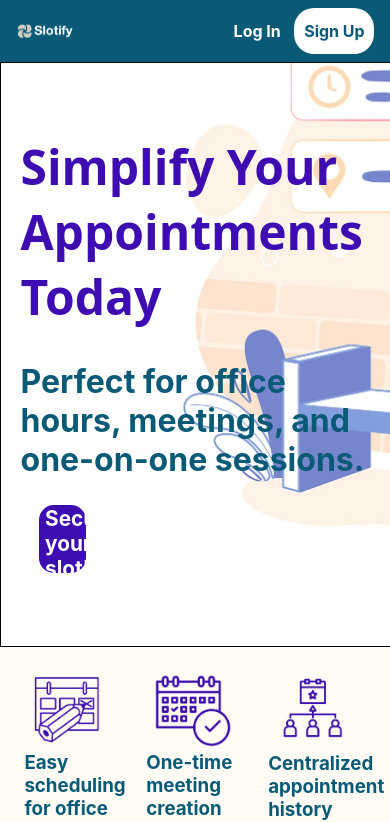
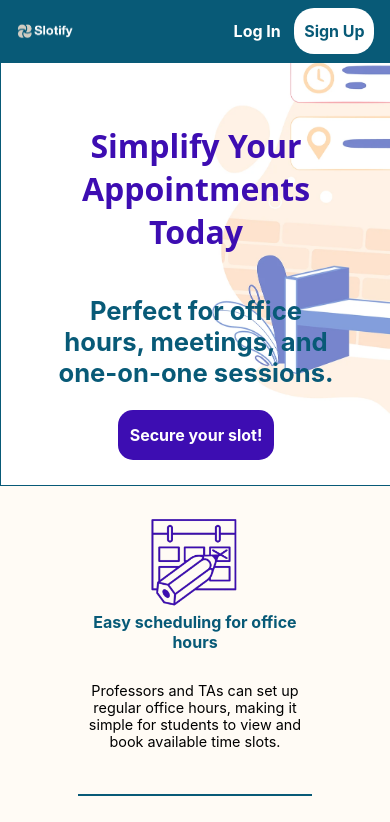
Before and after one commit to abrarfuad27/Slotify, a React (Create React App) app in the folder frontend/: page / in a window 390 px wide. Shown: the top 822 px of the page. Built offline with nearby package versions, Linux system fonts and the light colour scheme; no server answers.

Commit message:
Responsive styling for landing page

```diff
--- a/frontend/src/pages/landing.jsx
+++ b/frontend/src/pages/landing.jsx
@@ -5,7 +5,6 @@ import Footer from '../components/footer';
 import schedule_icon from '../assets/schedule_icon.png';
 import meeting_icon from '../assets/meeting_icon.png';
 import appointment_icon from '../assets/appointment_icon.png';
-import NavBarMember from '../components/navbarMember';
 
 import '../style/landing.css';
 
@@ -37,21 +36,21 @@ const Landing = () => {
 
         {/* content section */}
         <div className='content'>
-            <div className='content-item'>
+            <div className='content-item' id='item1'>
                 <img src={schedule_icon}></img>
                 <h3>Easy scheduling for office hours</h3>
                 <p>Professors and TAs can set up regular office hours,
                     making it simple for students to view and book available time slots.</p>
             </div>
 
-            <div className='content-item'>
+            <div className='content-item' id='item2'>
                 <img src={meeting_icon}></img>
                 <h3>One-time meeting creation</h3>
                 <p>Create unique, non-recurring meetings for
                     special appointments or  discussions, ensuring flexibility in scheduling.</p>
             </div>
 
-            <div className='content-item'>
+            <div className='content-item' id='item3'>
                 <img src={appointment_icon}></img>
                 <h3>Centralized appointment history</h3>
                 <p>Access a clear, organized list of all past and
--- a/frontend/src/style/landing.css
+++ b/frontend/src/style/landing.css
@@ -6,16 +6,20 @@
 /* general text */
 .landing h1 {
   color: #3d0db2;
-  font-size: 3rem;
+  font-size: 2.5rem;
   font-family: "Open Sans", sans-serif;
+  width: 50%;
 }
 .landing h2 {
   font-size: 2rem;
   color: #085a77;
+  width: 70%;
 }
 .landing h3 {
   margin-top: 0px;
   color: #085a77;
+  text-align: center;
+
 }
 .landing h2,
 h3,
@@ -28,13 +32,14 @@ p {
   position: relative;
   width: 100vw;
   height: 69vh;
-  border-style: solid;
-  border-width: 1px;
+  border : 1px solid #085a77;
+  overflow: hidden;
+
 }
 .hero-img {
-  height: 80vh;
+  height: 90vh;
   width: 100vw;
-  left: 0px;
+  left: 0vw;
   top: -11vh;
 
   background-image: url("../assets/bg_img.png");
@@ -43,6 +48,8 @@ p {
   opacity: 0.6;
   z-index: -1;
   position: absolute;
+
+  transform: translate(10%, -5%);
 }
 
 .hero-txt {
@@ -76,12 +83,20 @@ p {
   justify-content: space-evenly;
   overflow: hidden;
   background-color: #fffbf5;
+  padding-bottom : 10vh;
 }
 
 .content-item {
   padding-top: 3vh;
   width: 25%;
   height: 50%;
+  display: flex;
+  flex-direction: column;
+  align-items: center;
+}
+
+.content-item > p {
+  text-align: center;
 }
 
 .landing img {
@@ -97,3 +112,124 @@ p {
   height: 5vh;
   background-color: #085a77;
 }
+
+/* Laptop (max-width: 1440px) */
+@media (max-width: 1440px) {
+  .hero-img {
+    transform: translate(12%, 0%);
+    background-size: 100%;
+
+  }
+  .landing h1 {
+    font-size: 2rem;
+  }
+  .landing h2 {
+    font-size: 1.6rem;
+    width: 50%;
+  }
+  .general-btn {
+    width: 18vw;
+    height: 6vh;
+    font-size: 1.2rem;
+  }
+}
+
+/* Laptop (max-width: 1024px) */
+@media (max-width: 1024px) {
+  .hero-img {
+    transform: translate(8%, 5%);
+    background-size: 120%;
+
+  }
+  .general-btn {
+    width: 28%;
+    height: 6vh;
+    font-size: 1.1rem;
+  }
+}
+
+/* Tablets (max-width: 768px) */
+@media (max-width: 768px) {
+
+  .hero-img {
+    transform: translate(8%, 8%);
+    width: 100%;
+    background-size: 145%;
+  }
+  .general-btn {
+    width: 30%;
+    font-size: 1rem;
+  }
+  .content {
+    padding-bottom : 6vh;
+  }
+  .content-item {
+    padding-top: 3vh;
+    width: 20%;
+    display: flex;
+    flex-direction: column;
+    align-items: center;
+  }
+
+  .landing h3 {
+    font-size: 1em;
+    text-align: center;
+  }
+
+  .content-item > p {
+    font-size: 0.9em;
+    text-align: center;
+  }
+  #item3 h3{
+    margin-bottom: 0px;
+  }
+}
+
+/* Smartphones (max-width: 575px) */
+@media (max-width: 575px) {
+  .hero {
+    height: 50%;
+  }
+  .hero-txt {
+    display : flex;
+    flex-direction: column;
+    align-items: center;
+    margin-left: 0px;
+  }
+
+  .hero-img {
+    transform: translate(20%, 3%);
+    width: 100%;
+    background-size: 190%;
+  }
+  .landing h1 {
+    width : 70%;
+    text-align: center;
+  }
+  .landing h2 {
+    width : 75%;
+    text-align: center;
+  }
+
+  .general-btn {
+    width: 40%;
+    font-size: 1rem;
+    margin-left : 0px;
+  }
+  .content {
+    display: flex;
+    flex-direction: column;
+    height: 110vh;
+    align-items: center;
+    padding-bottom: 0vh;
+  }
+  .content-item {
+    width : 60vw;
+  }
+  .content-item > img {
+    width: 50%;
+  }
+  #item1, #item2 {
+    border-bottom : 2px solid #085a77;
+  }
+}
```
